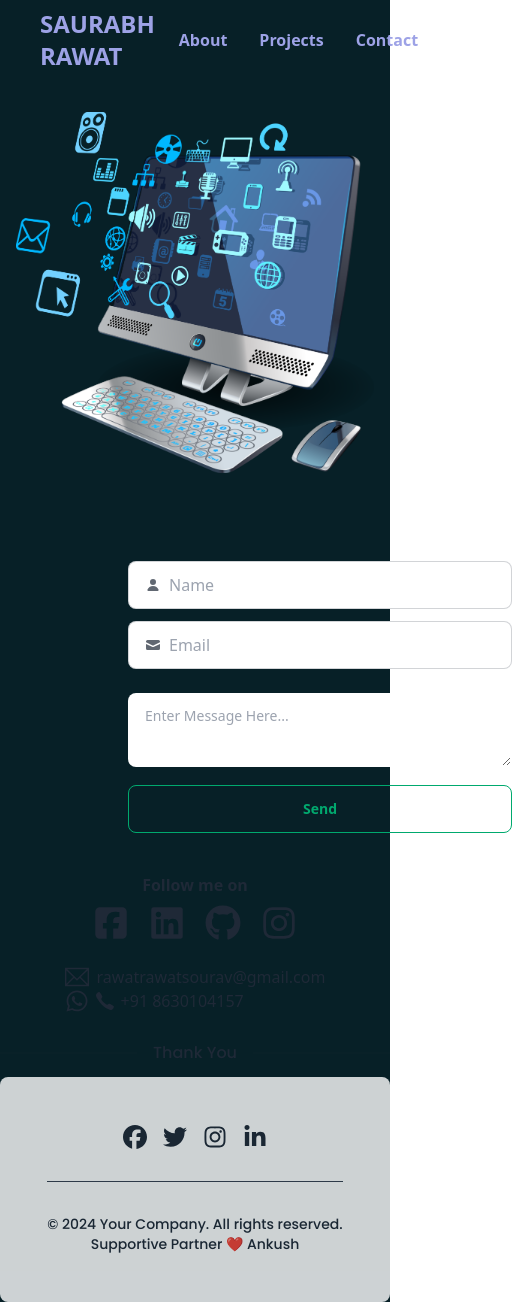
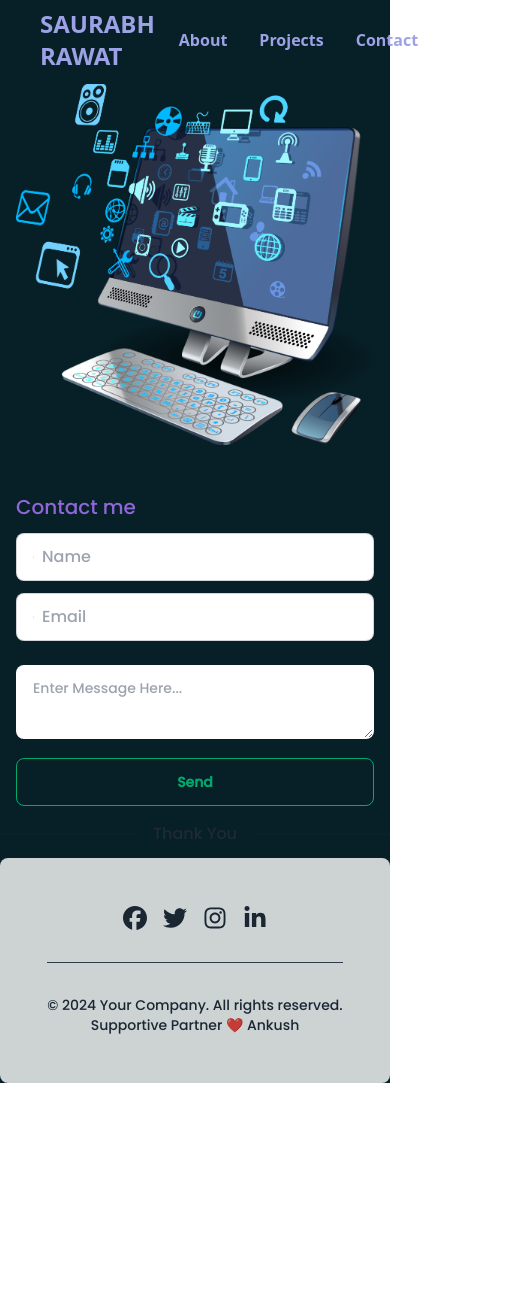
Before and after one commit to sourav1007/PORTFOLIO, a React (Vite) app: page /Contact in a window 390 px wide. Shown: the whole page, 512 px wide, since content can reach past the window. After the commit the page ends 1083 px from the top, so only its background shows below. Built offline with nearby package versions, Linux system fonts and the light colour scheme.

Commit message:
made it fully responsive

```diff
--- a/src/Components/About.jsx
+++ b/src/Components/About.jsx
@@ -47,26 +47,24 @@ function About() {
             <h1 style={{ color: "#8F67D7" }}>Languages and Technologies</h1>
           </div>
           <br />
-          <div className="flex  w-24 h-24 ">
-            <img className="hover:scale-150  duration-300" src="/html.png" alt="" />
-            <img className="hover:scale-150  duration-300" src="/css.png" alt="" />
-            <img className="hover:scale-150  duration-300" src="/js.png" alt="" />
-            <img className="hover:scale-150  duration-300" src="/react.png" alt="" />
-            <img className="hover:scale-150  duration-300" src="/node.png" alt="" />
-            <img className="hover:scale-150  duration-300" src="/mongo.png" alt="" />
-            <img className="hover:scale-150  duration-300" src="/c.png" alt="" />
-            <img className="hover:scale-150  duration-300" src="/c++.png" alt="" />
-            <img className="hover:scale-150  duration-300" src="/c#.png" alt="" />
-            <img className="hover:scale-150  duration-300" src="/vs.png" alt="" />
-            <img className="hover:scale-150  duration-300" src="/postman.png" alt="" />
-            <div className="hover:scale-150  duration-300">
-              <SiExpress className="size-20" />
-            </div>
-            <img className="hover:scale-150  duration-300" src="/sql.png" alt="" />
+          <div className="grid grid-cols-3 sm:grid-cols-4 md:grid-cols-6 gap-4">
+  <img className="w-16 h-16 hover:scale-150 duration-300" src="/html.png" alt="HTML" />
+  <img className="w-16 h-16 hover:scale-150 duration-300" src="/css.png" alt="CSS" />
+  <img className="w-16 h-16 hover:scale-150 duration-300" src="/js.png" alt="JavaScript" />
+  <img className="w-16 h-16 hover:scale-150 duration-300" src="/react.png" alt="React" />
+  <img className="w-16 h-16 hover:scale-150 duration-300" src="/node.png" alt="Node.js" />
+  <img className="w-16 h-16 hover:scale-150 duration-300" src="/mongo.png" alt="MongoDB" />
+  <img className="w-16 h-16 hover:scale-150 duration-300" src="/c.png" alt="C" />
+  <img className="w-16 h-16 hover:scale-150 duration-300" src="/c++.png" alt="C++" />
+  <img className="w-16 h-16 hover:scale-150 duration-300" src="/c#.png" alt="c#" />
+  <img className="w-16 h-16 hover:scale-150 duration-300" src="/vs.png" alt="Visual Studio" />
+  <img className="w-16 h-16 hover:scale-150 duration-300" src="/postman.png" alt="Postman" />
+  <div className="w-16 h-16 hover:scale-150 duration-300 flex items-center justify-center">
+    <SiExpress size={32} />
+  </div>
+  <img className="w-16 h-16 hover:scale-150 duration-300" src="/sql.png" alt="SQL" />
+</div>
 
-
-
-          </div>
         </div>
         <div className="md:w-1/2 md:ml-48 md:mt-24   order-1 h-1/2">
           <img className="rounded-2xl " src="/srv.jpg" alt="" />
--- a/src/Components/Contact.jsx
+++ b/src/Components/Contact.jsx
@@ -30,13 +30,14 @@ function Contact() {
 
 
   return (
-    <div>
-
-      <div className="max-w-screen-2xl container mx-auto px-4 md:px-20 my-8 font-sans">
+    <div className="max-w-screen-2xl container mx-auto px-4 md:px-20 my-1 ">
 
       <div className="flex flex-col md:flex-row">
-          <div className="md:w-1/2 mt-12 md:mt-24 space-y-2 order-2 md:order-1">
-            <form className=' m-10 ml-28 w-96' onSubmit={(e) => { Submit(e) }} action="">
+        <div className="md:w-1/2 mt-12 md:mt-24  space-y-2 order-2 md:order-1">
+          <div className="flex space-x-1 text-xl md:text-4xl ">
+            <h1 style={{ color: "#8F67D7" }}>Contact me</h1>
+          </div>
+          <form className='' onSubmit={(e) => { Submit(e) }} action="">
             <label className="input input-bordered flex items-center gap-2 my-3">
               <svg
                 xmlns="http://www.w3.org/2000/svg"
@@ -64,56 +65,16 @@ function Contact() {
             <textarea name='Message' className="textarea  w-full my-3" placeholder="Enter Message Here..."></textarea>
             <button className="btn btn-outline btn-success w-full">Send </button>
           </form>
-            <div className="flex flex-col items-center md:flex-row justify-between space-y-6 md:space-y-0">
-              <div className="  space-y-2">
-                <h1 className="font-bold text-center ">Follow me on</h1>
-                <ul className="flex space-x-5">
-                  <li className='hover:scale-110 duration-300' >
-                    <a href="https://www.facebook.com/profile.php?id=100061647665380" target="_blank">
-                      <FaSquareFacebook className="text-4xl cursor-pointer" />
-                    </a>
-                  </li>
-                  <li className='hover:scale-110 duration-300'>
-                    <a href="https://www.linkedin.com/" target="_blank">
-                      <FaLinkedin className="text-4xl cursor-pointer" />
-                    </a>
-                  </li>
-                  <li className='hover:scale-110 duration-300'>
-                    <a href="https://github.com/sourav1007" target="_blank">
-                      <FaGithub className="text-4xl cursor-pointer" />
-                    </a>
-                  </li>
-                  <li className='hover:scale-110 duration-300'>
-                    <a href="https://www.instagram.com/souravrwt10/" target="_blank">
-                      <FaInstagram className="text-4xl cursor-pointer" />
-                    </a>
-                  </li>
-                </ul>
-              </div>
-              <div>
-              <div className="flex space-x-2">
-              <TfiEmail className="size-6" />
-              <h2>rawatrawatsourav@gmail.com</h2>
-              </div>
-              <div className="flex space-x-1">
-              <FaWhatsapp className="size-6" /><IoIosCall className="size-6" />
-              <h2>+91 8630104157</h2>
-              </div>
-              </div>
+
 
 
         </div>
-
-          </div>
-
-          <div className="md:w-1/2 md:ml-48 md:mt-0 mt-0 order-1">
-            <img className="" src="/contact.png" alt="" />
+        <div className="md:w-1/2 md:ml-48 md:mt-24   order-1 h-1/2">
+          <img className="rounded-2xl " src="/contact.png" alt="" />
         </div>
       </div>
     </div>
 
-
-    </div>
   )
 }
 
```
Also changed, not shown: public/c#.png. Lines whose indentation alone changed are shown as unchanged.
